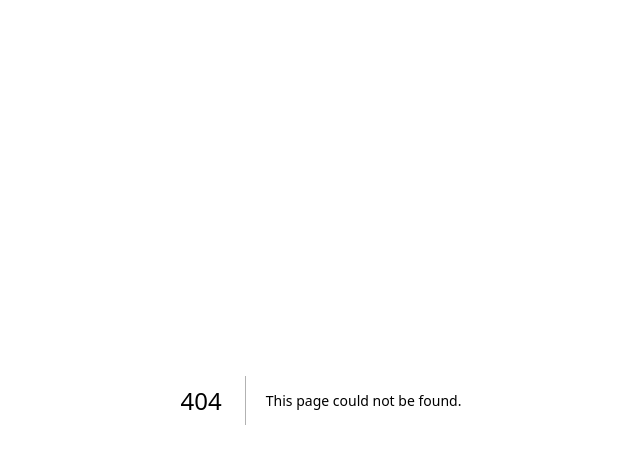
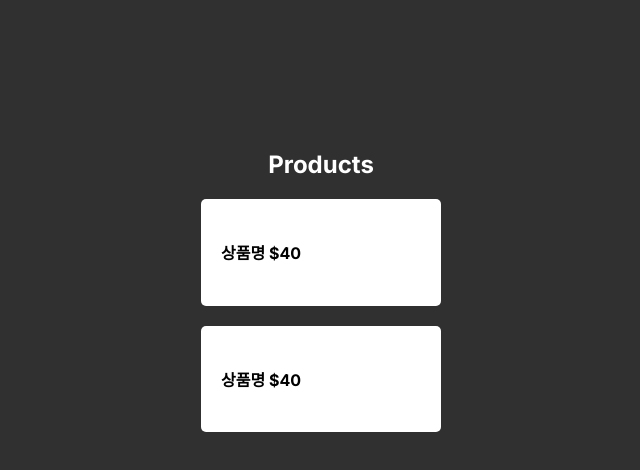
Before and after one commit to yewon97/nextjs-codingapple, a Next.js app: page /list in a window 1280 px wide. Before the commit this address had no page. Shown: the top 470 px of the page, without its empty margins (319-959 px from the left). Built offline with nearby package versions, Linux system fonts and the light colour scheme.

Commit message:
/list 페이지 만듬

```diff
--- a/app/globals.css
+++ b/app/globals.css
@@ -11,3 +11,21 @@
 .title-sub {
   text-align: center;
 }
+
+.food {
+  margin: 20px auto;
+  width: 200px;
+  background: white;
+  color: black;
+  padding: 20px;
+  border-radius: 5px;
+}
+
+.navbar {
+  background: white;
+  padding: 20px;
+}
+.navbar a {
+  margin-right: 10px;
+  text-decoration: none;
+}
--- /dev/null
+++ b/app/list/page.js
@@ -0,0 +1,13 @@
+export default function ListPage() {
+  return (
+    <div>
+      <h2 className="title">Products</h2>
+      <div className="food">
+        <h4>상품명 $40</h4>
+      </div>
+      <div className="food">
+        <h4>상품명 $40</h4>
+      </div>
+    </div>
+  );
+}
```
Also changed, not shown: app/page.js (+8 -1 lines).
